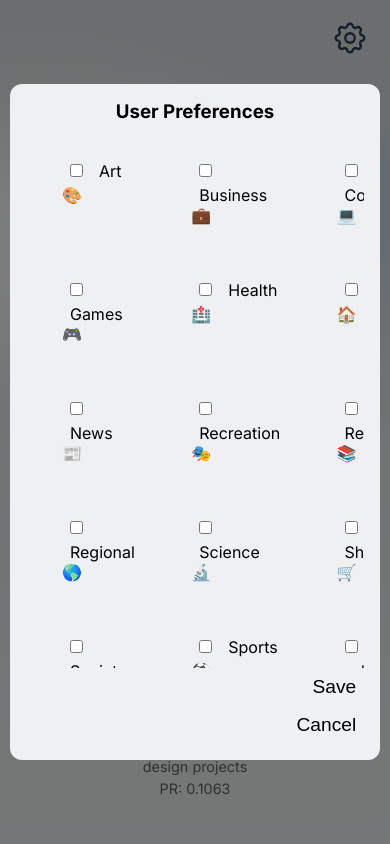
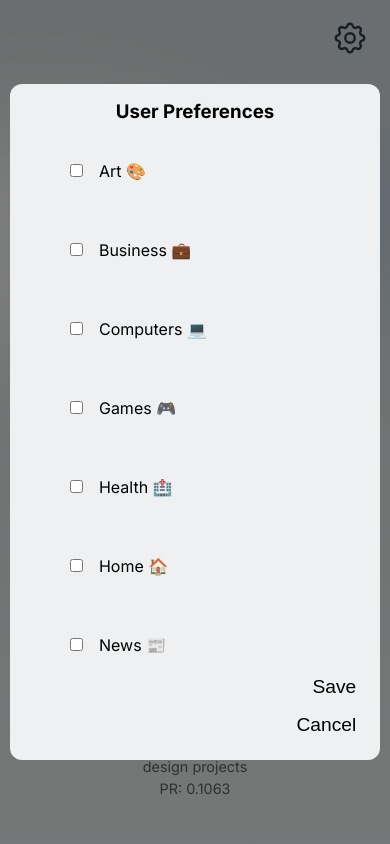
Before and after one commit to JoseGomez14/page-rank, a Next.js app: page / in a window 390 px wide. Shown: the top 844 px of the page. Built offline with nearby package versions, Linux system fonts and the light colour scheme.

Commit message:
Add grid responsive

```diff
--- a/src/styles/Modal.module.css
+++ b/src/styles/Modal.module.css
@@ -85,3 +85,15 @@
   background: rgba(var(--card-rgb), 0.1);
   border: 1px solid rgba(var(--card-border-rgb), 0.15);
 }
+
+@media (min-width: 701px) and (max-width: 1120px) {
+  .modalBody {
+    grid-template-columns: repeat(2, 50%);
+  }
+}
+
+@media (max-width: 700px) {
+  .modalBody {
+    grid-template-columns: 1fr;
+  }
+}
```
